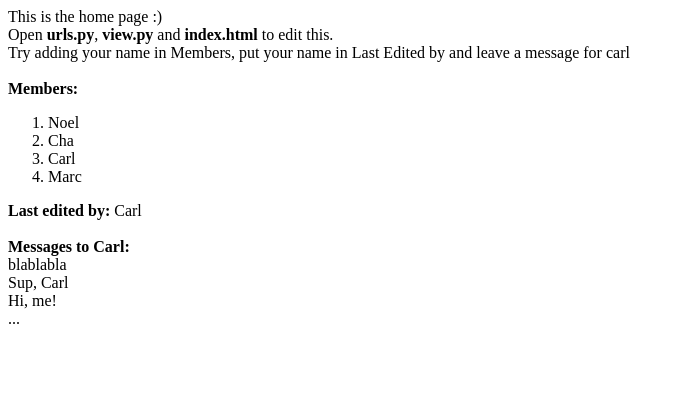
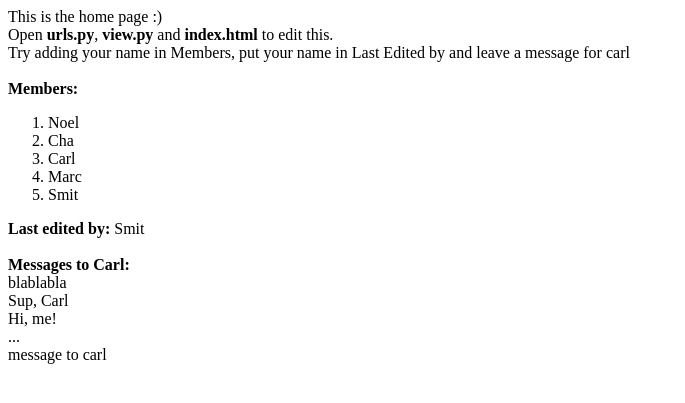
Before and after one commit to noelsison/DCS-Archiving-System, a Django app: page / in a window 1280 px wide. Shown: the top 403 px of the page, without its empty margins (0-685 px from the left). Run offline with Django 3.2, Linux system fonts and the light colour scheme.

Commit message:
Exercise:Done

```diff
--- a/DCSArchivingSystem/DCSArchivingSystem/testapp/templates/index.html
+++ b/DCSArchivingSystem/DCSArchivingSystem/testapp/templates/index.html
@@ -35,5 +35,7 @@
 	<br>
     {{ fromCarl }}
 	<br>
-	{{ fromMarc }}
+    {{ fromMarc }}
+        <br>
+    {{ fromSmit }}
 {% endblock %}
--- a/DCSArchivingSystem/DCSArchivingSystem/testapp/views.py
+++ b/DCSArchivingSystem/DCSArchivingSystem/testapp/views.py
@@ -4,12 +4,13 @@ from django.shortcuts import render_to_response
 
 # This is the function that is called by a url(...), in urls.py
 def main_page(request):
-    nameList = ['Noel', 'Cha', 'Carl', 'Marc']
-    lastEditedBy = 'Carl'
+    nameList = ['Noel', 'Cha', 'Carl', 'Marc', 'Smit']
+    lastEditedBy = 'Smit'
     message1 = 'blablabla'
     message2 = 'Sup, Carl'
     message3= 'Hi, me!'
     message4= "..."
+    message5= 'message to carl'
     # Display page without passing any variable
     # return render_to_response('index.html')
 
@@ -17,4 +18,4 @@ def main_page(request):
     # by adding a "dictionary" argument like:
     # { 'nameInHtmlPage': variableName , 'nameInHtmlAgain': anotherVariableHere, ... }
     return render_to_response('index.html', { 'nameList': nameList , 'lastEditedBy': lastEditedBy, 'fromNoel': message1, 'fromCha': message2 , 'fromCarl'
-	:message3, 'fromMarc': message4})
+	:message3, 'fromMarc': message4, 'fromSmit':message5})
```
